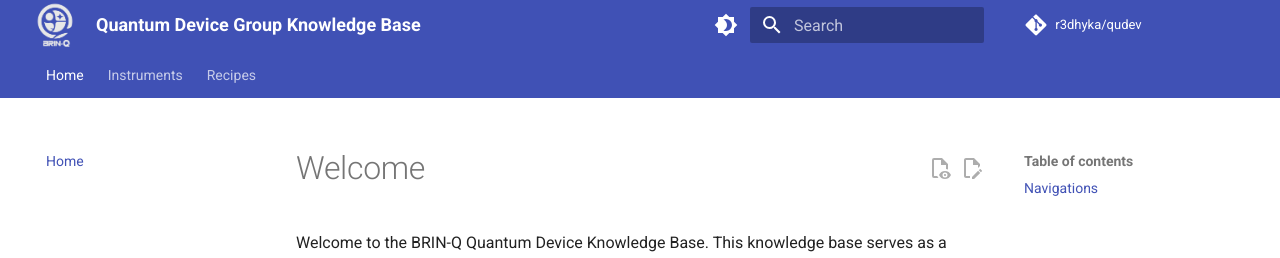
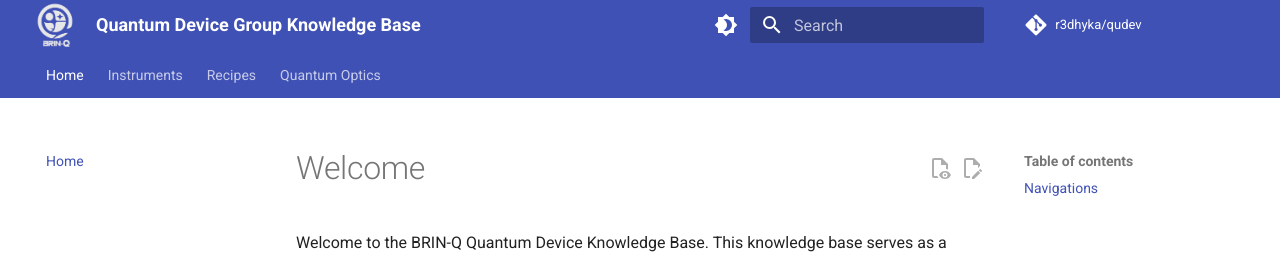
Before and after one commit to r3dhyka/qudev, an MkDocs documentation site: the page built from docs/index.md, in a window 1280 px wide. Shown: the top 258 px of the page. Built offline with MkDocs 1.6.1 and Material for MkDocs 9.7.7, drawn with Linux system fonts in a browser that asks for light colours; comment, search, counter and statistics services are not loaded.

Commit message:
Update mkdocs.yml

```diff
--- a/mkdocs.yml
+++ b/mkdocs.yml
@@ -73,3 +73,5 @@ nav:
    - Atomic Force Microscopy: instruments/afm.md
  - Recipes:
    - Substrate Cleaning: recipes/substrate_cleaning.md
+ - Quantum Optics:
+   - Troubleshooting: qopt/troubleshooting.md
```
